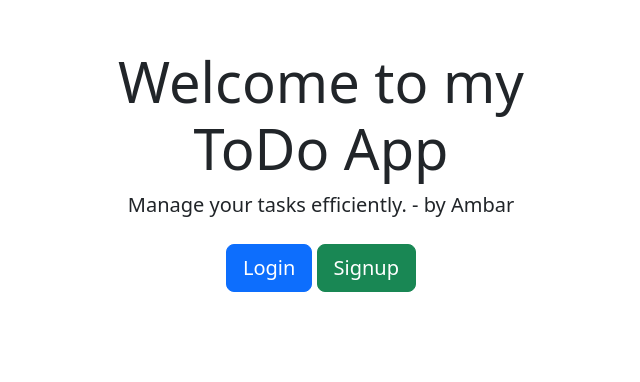
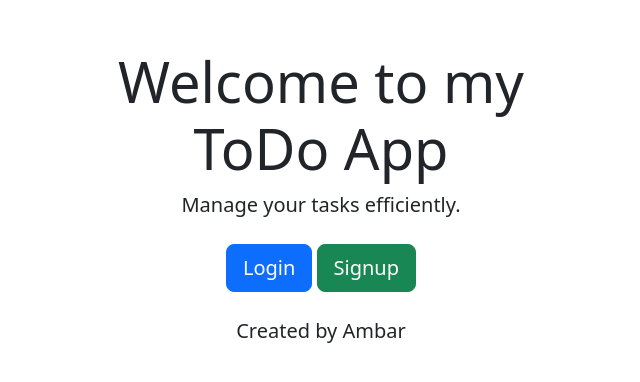
Before and after one commit to Ambar-06/Personal-Professional-TODO, a Django app: page / in a window 1280 px wide. Shown: the top 382 px of the page, without its empty margins (319-959 px from the left). Run offline with Django 4.2, Linux system fonts and the light colour scheme; some libraries are stand-ins or nearby versions.

Commit message:
Updated Project

```diff
--- a/ToDo/ToDo/settings.py
+++ b/ToDo/ToDo/settings.py
@@ -23,7 +23,7 @@ BASE_DIR = Path(__file__).resolve().parent.parent
 # See https://docs.djangoproject.com/en/4.2/howto/deployment/checklist/
 
 # SECURITY WARNING: keep the secret key used in production secret!
-SECRET_KEY = os.environ.get('DJANGO_SECRET', "django-insecure-m4*rttp47esnk1a)7#u)=938@@absdajknlasmkpi1ntv#f4")
+SECRET_KEY = os.environ.get('DJANGO_SECRET')
 
 # SECURITY WARNING: don't run with debug turned on in production!
 DEBUG = True
--- a/ToDo/templates/index_home.html
+++ b/ToDo/templates/index_home.html
@@ -11,10 +11,28 @@
     <div class="row justify-content-center">
         <div class="col-md-6 text-center">
             <h1 class="display-4">Welcome to my ToDo App</h1>
-            <p class="lead">Manage your tasks efficiently. - by Ambar</p>
+            <p class="lead">Manage your tasks efficiently.</p>
             <div class="mt-4">
                 <a href="{% url 'login' %}" class="btn btn-primary btn-lg">Login</a>
                 <a href="{% url 'signup' %}" class="btn btn-success btn-lg">Signup</a>
+            </div>
+            <div class="mt-4">
+                <!-- Creator Info Block -->
+                <div>
+                    <p class="lead">Created by Ambar</p>
+                </div>
+                <div>
+                    <!-- Links to Portfolio, GitHub, and LinkedIn with Iconify icons -->
+                    <a href="https://github.com/Ambar-06" target="_blank">
+                        <span class="iconify" data-icon="mdi:github" style="font-size: 50px;"></span>
+                    </a>
+                    <a href="https://ambarr06.pythonanywhere.com/" target="_blank">
+                        <span class="iconify" data-icon="mdi:web" style="font-size: 50px;"></span>
+                    </a>
+                    <a href="https://www.linkedin.com/in/ambarrzvi/" target="_blank">
+                        <span class="iconify" data-icon="mdi:linkedin" style="font-size: 50px;"></span>
+                    </a>
+                </div>
             </div>
         </div>
     </div>
```
